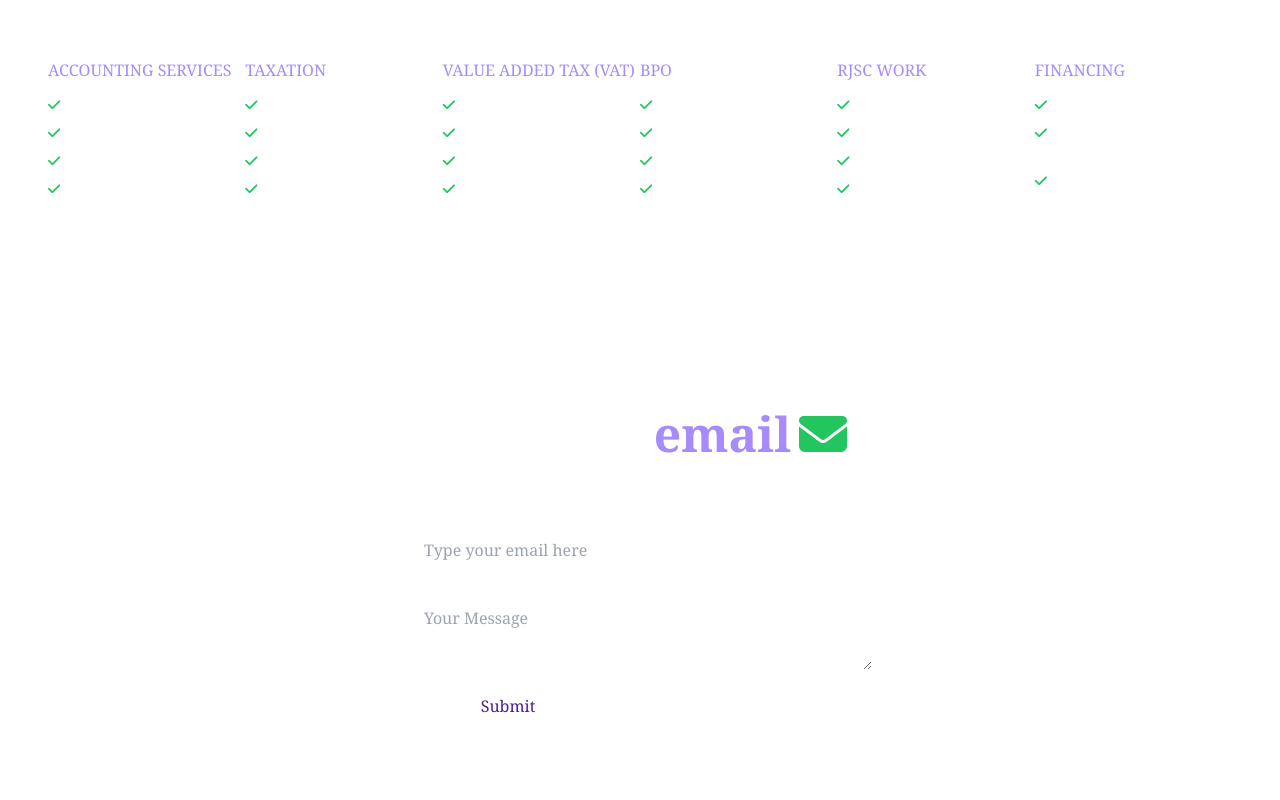
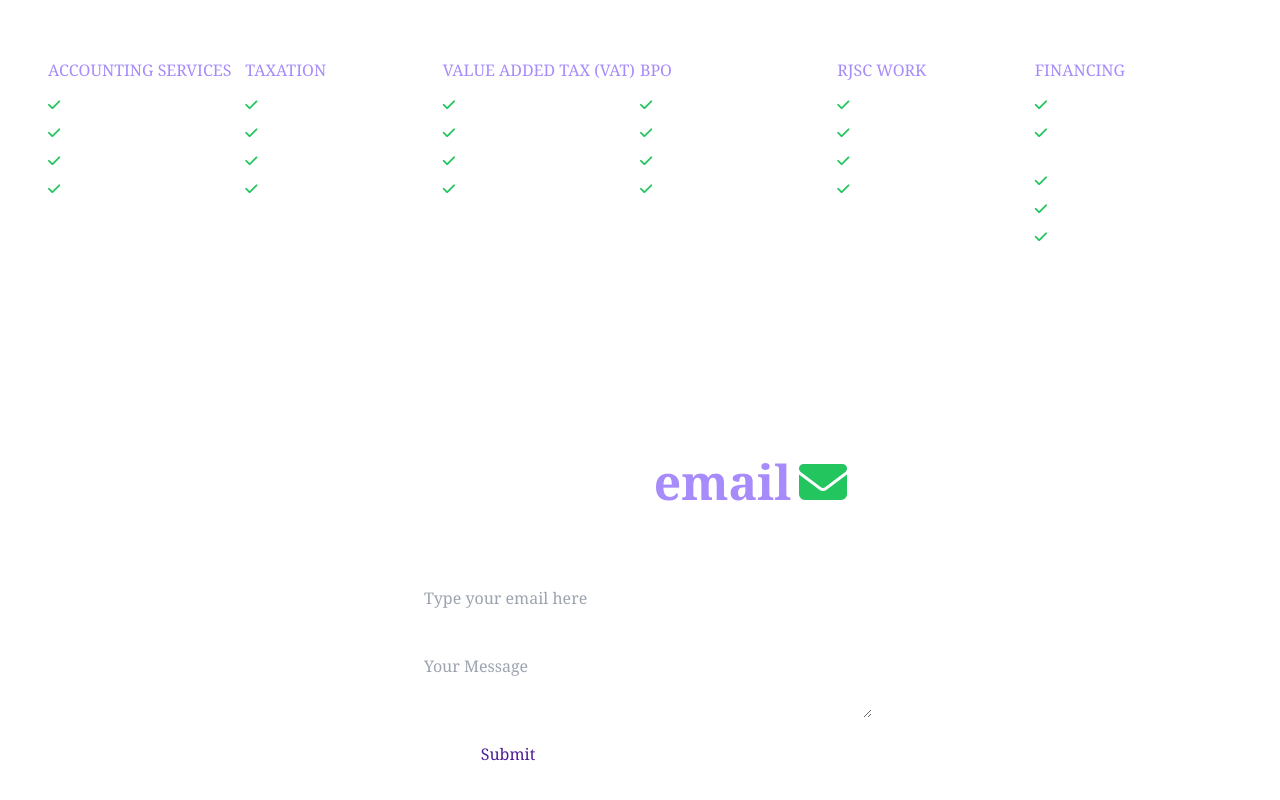
Before and after one commit to Nahid1911/rasel_bhai_profile, a React (Create React App) app: page / in a window 1280 px wide. Shown: the part 1234-2034 px from the top of the page. Built offline with nearby package versions, Linux system fonts and the light colour scheme.

Commit message:
Change some wording

```diff
--- a/src/components/Projects.js
+++ b/src/components/Projects.js
@@ -28,7 +28,7 @@ const Projects = () => {
     {
       projectId: 6,
       projectName: "Financing",
-      techStack: ["Internal Audit & Valuation", "Project Profile Preparation", "Financial Modeling"],
+      techStack: ["Internal Audit", "Project Profile Preparation", "Financial Modeling", "Company Valuation", "Personal Valuation"],
     },
   ];
   return (
```
